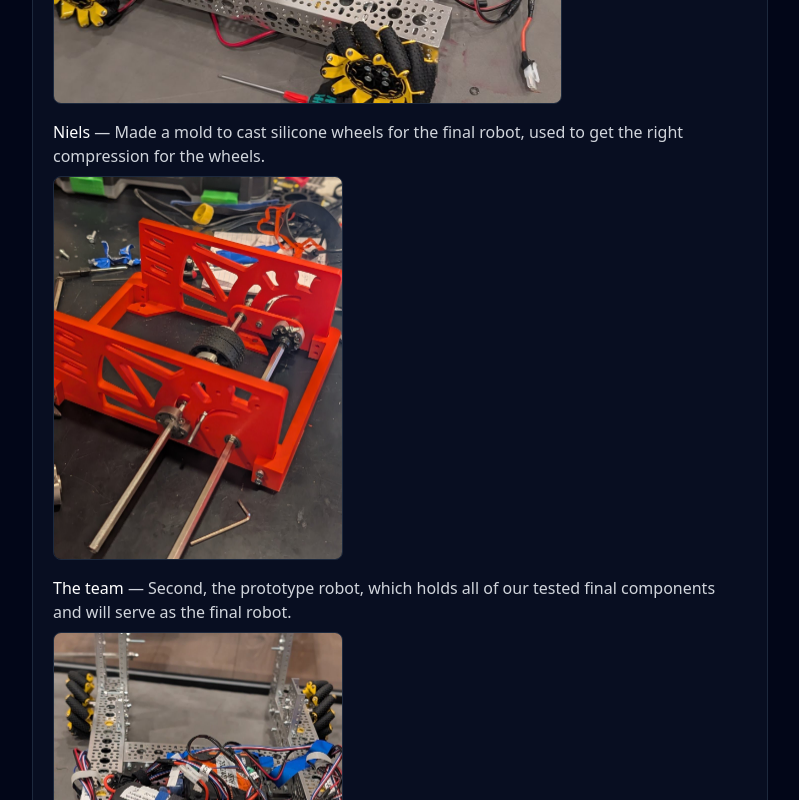
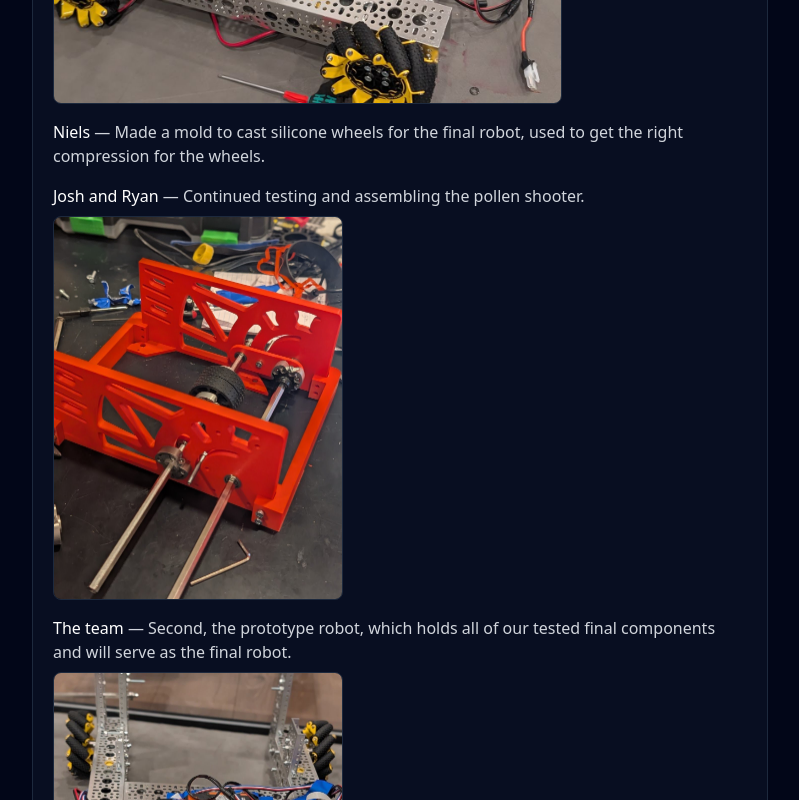
Before and after one commit to AutomatedAndroids/ftc_website_26_27, a React (Vite) app: page /log in a window 1280 px wide. Shown: the part 634-1434 px from the top of the page, without its empty margins (240-1039 px from the left). Built offline with nearby package versions, Linux system fonts and the light colour scheme.

Commit message:
Add Josh and Ryan's pollen shooter work to 9/27/26 Build Log entry
Moves the photo to the pollen shooter item, since it shows the shooter.

Co-Authored-By: Claude Opus 5.5 <noreply@anthropic.com>

```diff
--- a/src/data/buildLog.js
+++ b/src/data/buildLog.js
@@ -13,7 +13,11 @@ export const buildLog = [
       {
         who: 'Niels',
         what: 'Made a mold to cast silicone wheels for the final robot, used to get the right compression for the wheels.',
-        photos: ['/log/2026-09-27-cast-wheels.jpg'],
+      },
+      {
+        who: 'Josh and Ryan',
+        what: 'Continued testing and assembling the pollen shooter.',
+        photos: ['/log/2026-09-27-pollen-shooter.jpg'],
       },
       {
         who: 'The team',
```
Also changed, not shown: public/log/2026-09-27-pollen-shooter.jpg (renamed from public/log/2026-09-27-cast-wheels.jpg).
